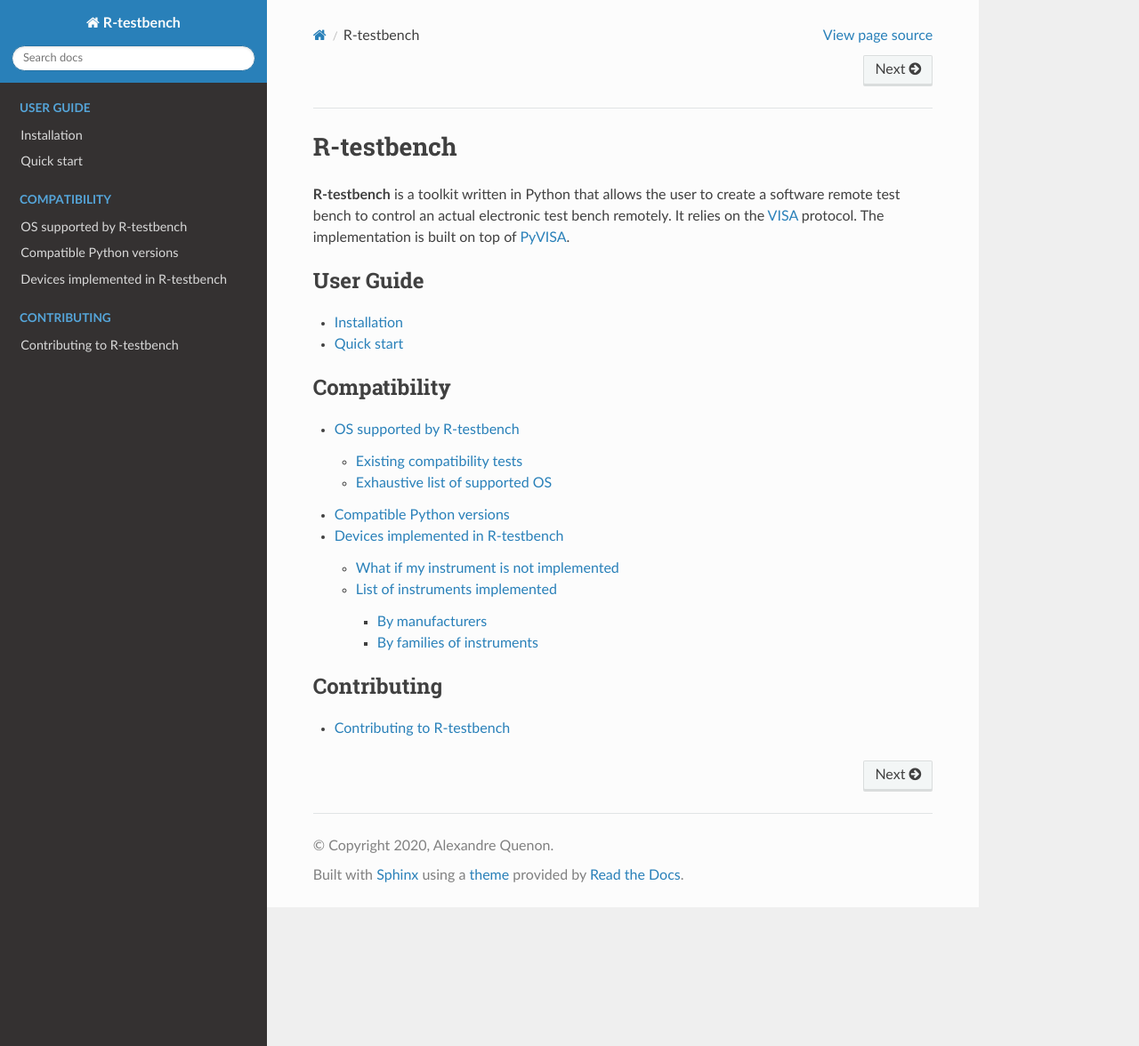
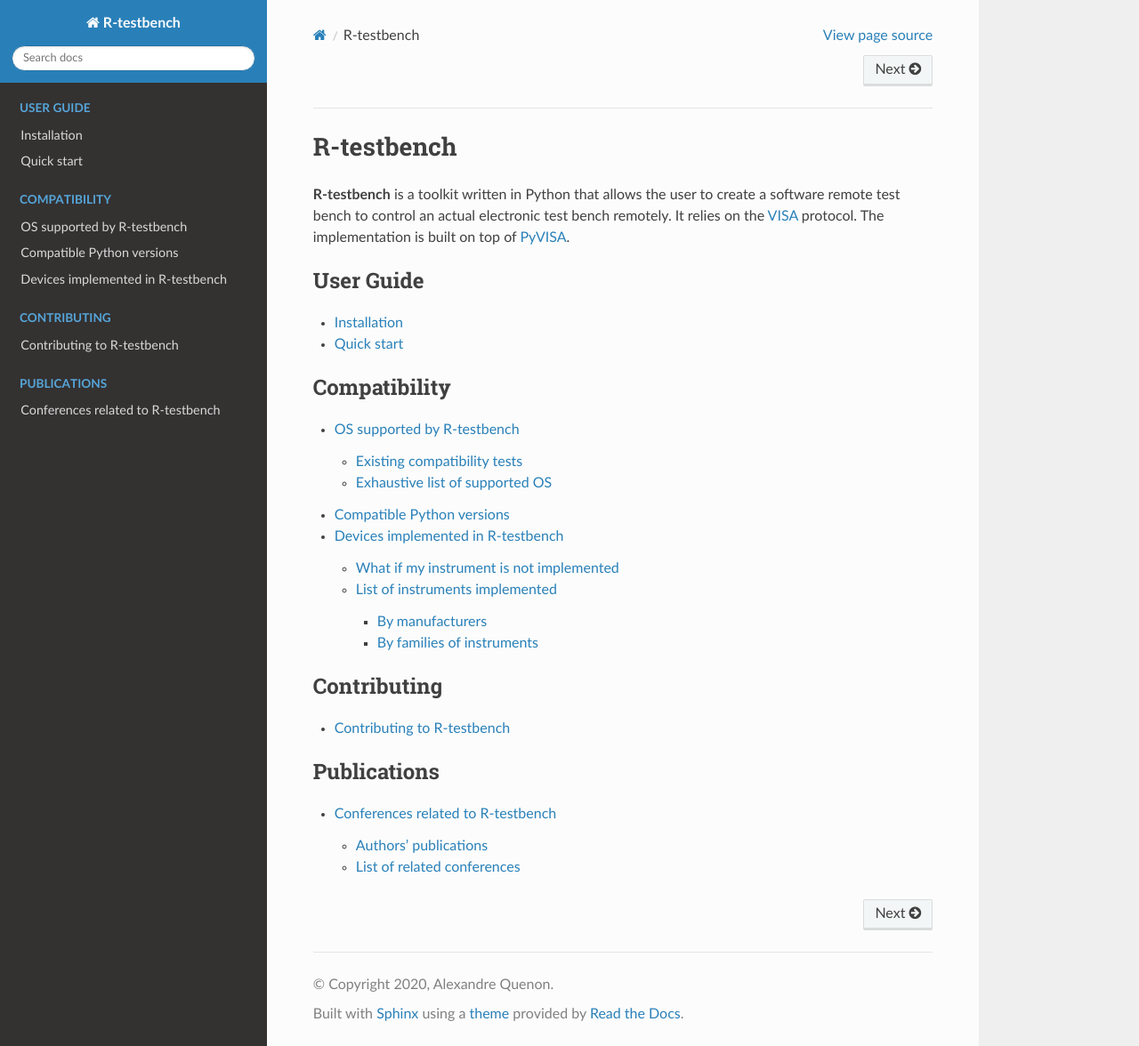
Before and after one commit to Arkh42/rtestbench, a Sphinx documentation site: the page built from docs/index.rst, in a window 1280 px wide and 1176 px high. Shown: the whole window at 89% size. Built offline with Sphinx 7.4.7 and the Read the Docs theme 2.0.0, drawn with Linux system fonts in a browser that asks for light colours; some of the changed lines change nothing that is shown.

Commit message:
DOC publication: related conferences.

```diff
--- a/docs/index.rst
+++ b/docs/index.rst
@@ -34,3 +34,9 @@
 	:maxdepth: 1
 
 	contributing
+
+.. toctree::
+	:caption: Publications
+	:maxdepth: 2
+
+	publications/conferences
--- /dev/null
+++ b/docs/publications/conferences.rst
@@ -0,0 +1,54 @@
+
+**********************************
+Conferences related to R-testbench
+**********************************
+
+
+
+R-testbench is an open source tool for remote instrumentation.
+If you are interested in this topics, you can find below a list the authors' publications, as well as related conferences.
+
+
+Authors' publications
+=====================
+
+Currently, the authors of R-testbench published one conference article.
+
+	A. Quenon, E. Daubie, V. Moeyaert, and F. C. Dualibe, “R-testbench: a Python library for instruments remote control and electronic test bench automation,” in Sensors and Electronic Instrumentation Advances: Proceedings of the 6th International Conference on Sensors and Electronic Instrumentation Advances (SEIA’ 2020) and the 2nd IFSA Frequency & Time Conference (IFTC’ 2020), Porto, Portugal, Sep. 2020, pp. 47–50.
+
+The corresponding BibTeX entry is::
+
+	@inproceedings{quenon_r-testbench_2020,
+	    author = {Quenon, Alexandre and Daubie, Evelyne and Moeyaert, Véronique and Dualibe, Fortunato Carlos},
+	    title = {R-testbench: a {Python} library for instruments remote control and electronic test bench automation},
+	    address = {Porto, Portugal},
+	    booktitle = {Sensors and {Electronic} {Instrumentation} {Advances}: {Proceedings} of the 6th {International} {Conference} on {Sensors} and {Electronic} {Instrumentation} {Advances} ({SEIA}' 2020) and the 2nd {IFSA} {Frequency} \& {Time} {Conference} ({IFTC}' 2020)},
+	    isbn = {978-84-09-23483-7},
+	    pages = {47--50},
+	    publisher = {IFSA},
+	    month = sep,
+	    year = {2020}
+	}
+
+The corresponding BibLaTeX entry is::
+
+	@inproceedings{quenon_r-testbench_2020,
+	    author = {Quenon, Alexandre and Daubie, Evelyne and Moeyaert, Véronique and Dualibe, Fortunato Carlos},
+	    title = {R-testbench: a Python library for instruments remote control and electronic test bench automation},
+	    eventtitle = {Sixth International Conference on Sensors and Electronic Instrumentation Advances ({SEIA}' 2020)},
+	    location = {Porto, Portugal},
+	    booktitle = {Sensors and Electronic Instrumentation Advances: Proceedings of the 6th International Conference on Sensors and Electronic Instrumentation Advances ({SEIA}' 2020) and the 2nd {IFSA} Frequency \& Time Conference ({IFTC}' 2020)},
+	    isbn = {978-84-09-23483-7},
+	    pages = {47--50},
+	    publisher = {{IFSA}},
+	    date = {2020-09-23}
+	}
+
+
+List of related conferences
+===========================
+
+
+The conferences related to software for instrumentation and automation are:
+
+- International Conference on Sensors and Electronic Instrumentation Advances (SEIA)
```
